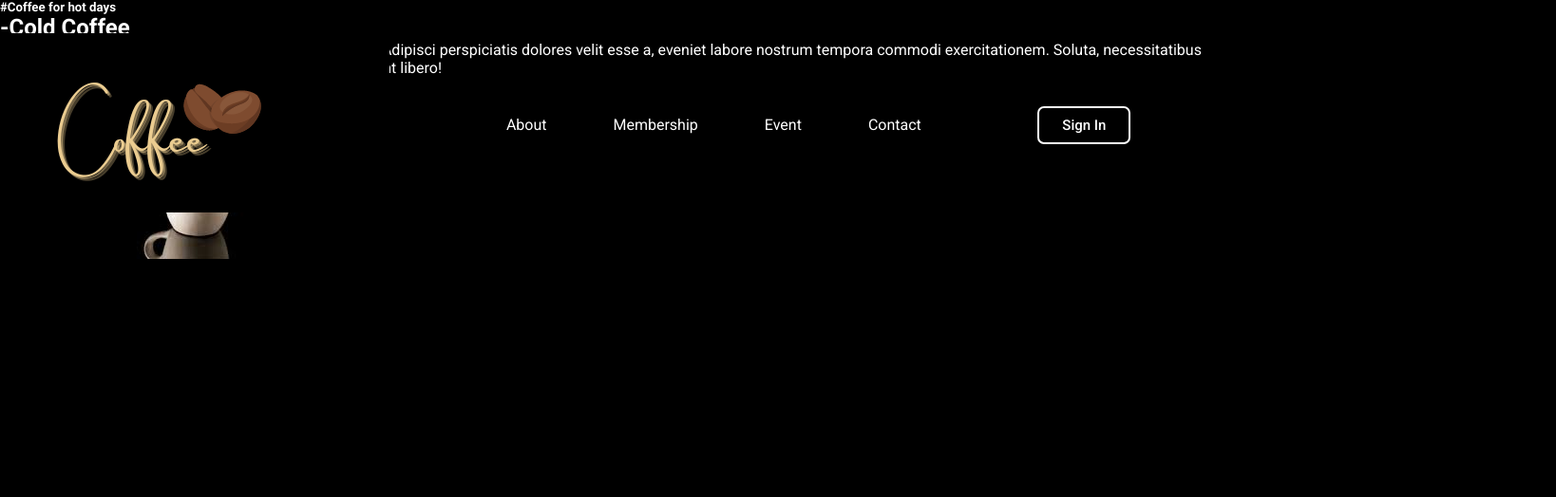
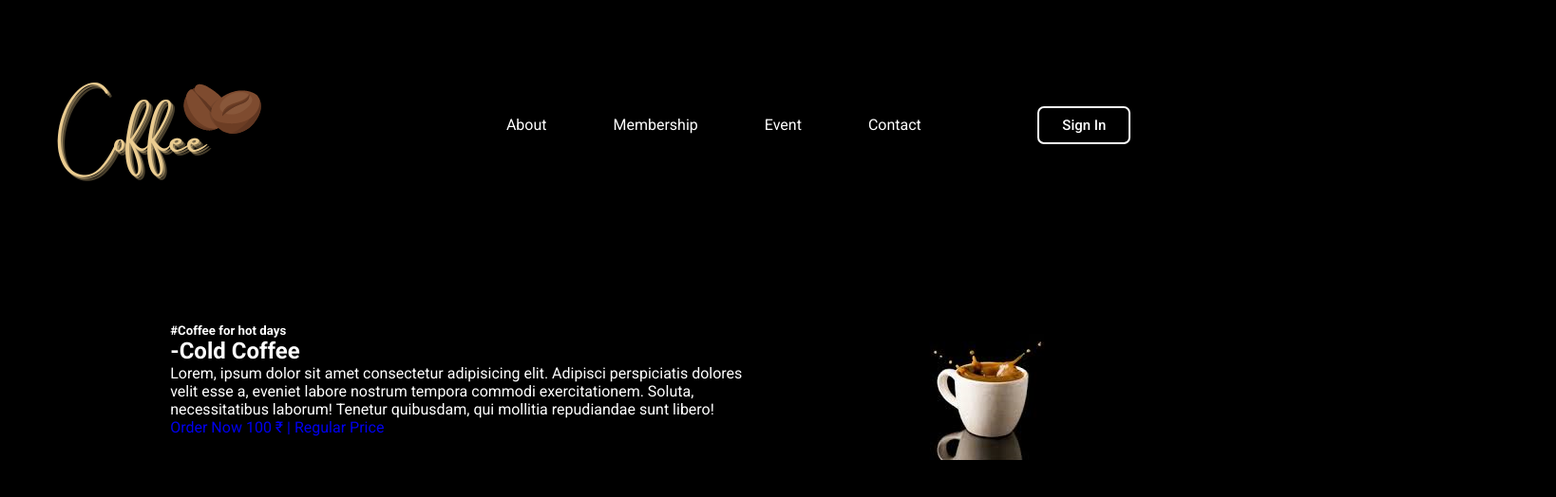
Before and after one commit to mannasiii/Websites, a plain HTML site: page coffee-website/index.html in a window 1280 px wide. Shown: the whole page at 95% size, 1638 px wide, since content can reach past the window. Drawn offline with nearby package versions, Linux system fonts and the light colour scheme.

Commit message:
Update style.css

```diff
--- a/coffee-website/style.css
+++ b/coffee-website/style.css
@@ -86,3 +86,21 @@ header{
     margin-left: 25px;
     display: none;
 }
+
+section{
+    padding: 0 14%;
+}
+.hero{
+    position: relative;
+    width: 100%;
+    height: 100vh;
+    background-color: url(../img/bg.png);
+    background-size: cover;
+    background-position: center;
+    display: grid;
+    grid-template-columns: repeat(2, 1fr);
+    align-items: center;
+    gap: 2rem;
+
+
+}
```
